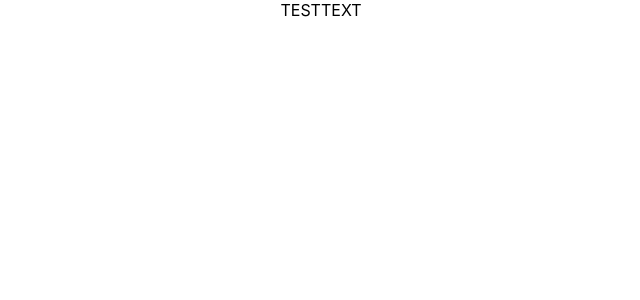
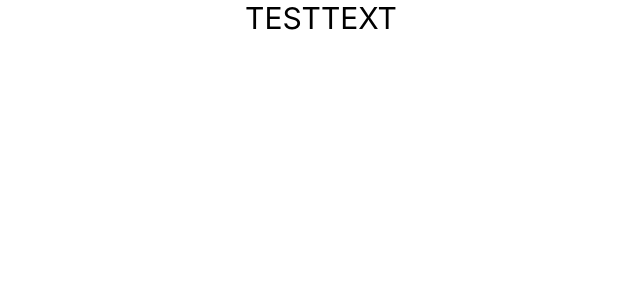
Before and after one commit to campingga/front, a React (Create React App) app: page / in a window 1280 px wide. Shown: the top 300 px of the page, without its empty margins (319-959 px from the left). Built offline with nearby package versions, Linux system fonts and the light colour scheme.

Commit message:
inlinestyle test

```diff
--- a/src/App.tsx
+++ b/src/App.tsx
@@ -3,8 +3,9 @@ import './App.css';
 
 function App() {
   return (
-    <div className="App">TESTTEXT
-    </div>
+
+    <div className="App" style={{ fontSize: '30px' }}>TESTTEXT</div>
+
   );
 }
 
```
